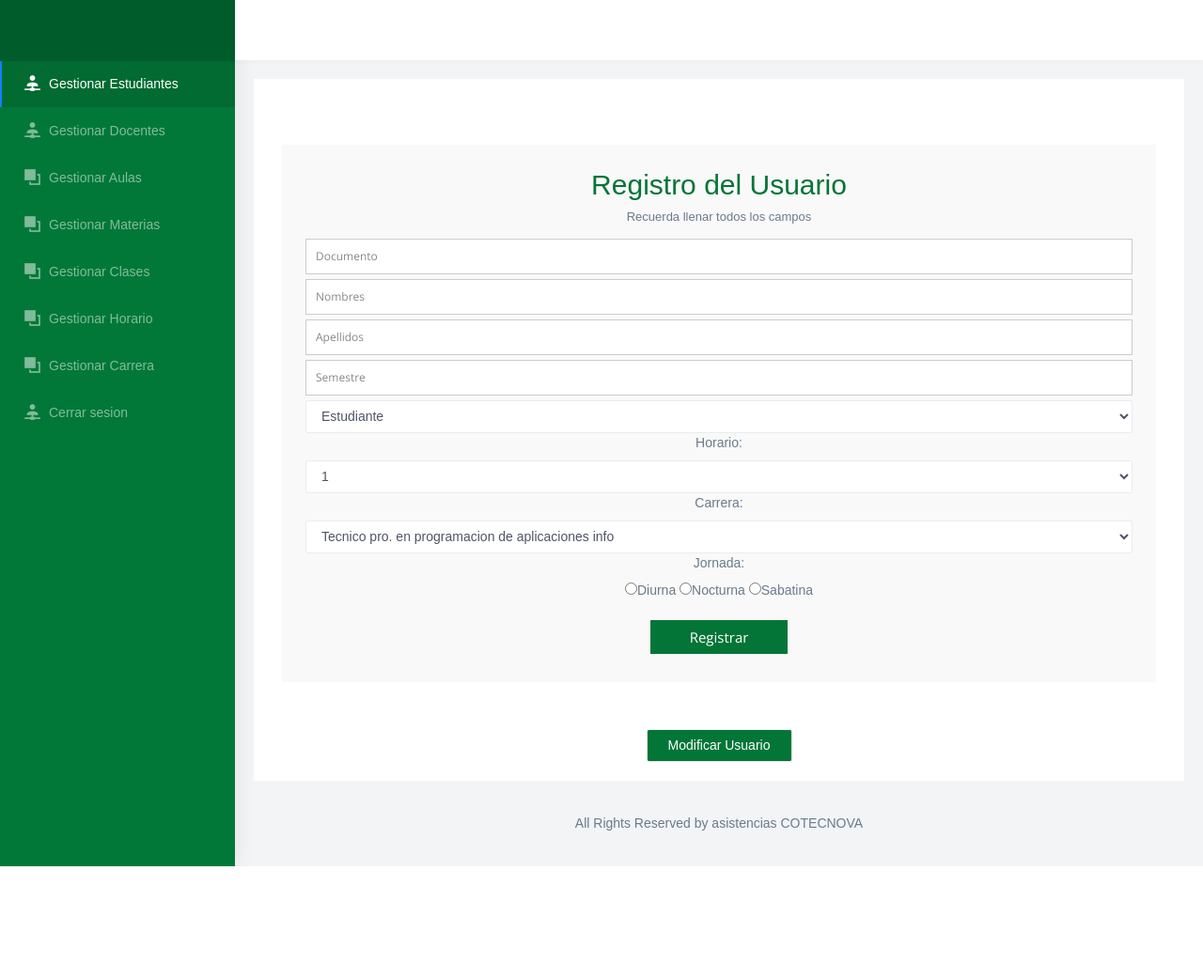
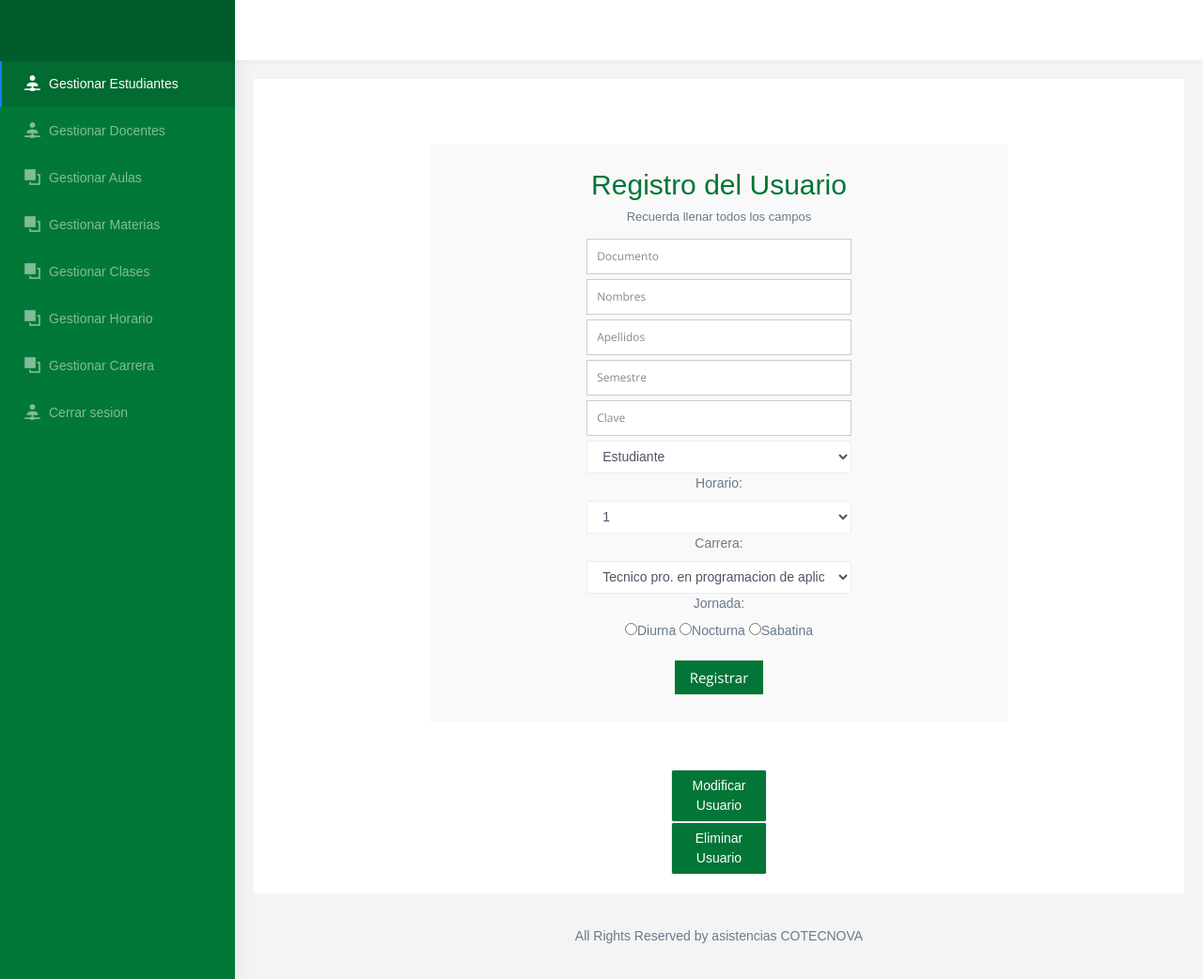
Before and after one commit to JDavidHR/tesis, a PHP site: page /registro_usuario.php in a window 1280 px wide. Shown: the whole page at 94% size. Before the commit the page ends 922 px from the top, so only its background shows below. Run offline with PHP 8.4, Linux system fonts and the light colour scheme; data comes from the database, SQL or seed files in the repository; some web fonts are replaced.

Commit message:
update files

```diff
--- a/Controlador/insertar_usuario.php
+++ b/Controlador/insertar_usuario.php
@@ -1,6 +1,6 @@
 <?php
 //condicion donde se rectifica que los campos no esten vacios y que esten definidos
-if(isset($_POST['submit']) && !empty($_POST['radiobutton']) && !empty($_POST['documento_usuario']) && !empty($_POST['nombre_usuario']) && !empty($_POST['apellido_usuario']) && !empty($_POST['tipousuario']) && !empty($_POST['horario']) && !empty($_POST['Semestre'])  && !empty($_POST['carrera']) ){
+if(isset($_POST['submit']) && !empty($_POST['radiobutton']) && !empty($_POST['documento_usuario']) && !empty($_POST['nombre_usuario']) && !empty($_POST['apellido_usuario']) && !empty($_POST['tipousuario']) && !empty($_POST['horario']) && !empty($_POST['Semestre']) && !empty($_POST['clave']) && !empty($_POST['carrera']) ){
 
         require_once '../modelo/MySQL.php';//se llama la pagina mysql.php para hacer la respectiva conexion con la BD
         //declaracion de las variables donde se almacenan los datos de los respectivos campos llenados del formulario metodo post
@@ -8,6 +8,7 @@ if(isset($_POST['submit']) && !empty($_POST['radiobutton']) && !empty($_POST['do
         $nombre=$_POST["nombre_usuario"];
         $apellido=$_POST["apellido_usuario"];
         $semestre=$_POST["Semestre"];
+        $clave=$_POST["clave"];
         $tipo=$_POST["tipousuario"];
         $horario=$_POST["horario"];
         $carrera=$_POST["carrera"];
@@ -18,7 +19,7 @@ if(isset($_POST['submit']) && !empty($_POST['radiobutton']) && !empty($_POST['do
         $mysql = new MySQL;//nuevo mysql
         $mysql->conectar();//funcion almacenada en mysql.php
         //consulta de la insercion de datos en la base de datos, donde hace las respectivas consultas
-        $sql=$mysql->efectuarConsulta("insert into asistencia.estudiante(documento,nombres,apellidos,jornada,semestre,horario_id_horario,Carrera_id_carrera,tipo_usuario_id_tipo_usuario) VALUES ('".$documento."','".$nombre."','".$apellido."','".$jornada."','".$semestre."','".$horario."','".$carrera."','".$tipo."')");
+        $sql=$mysql->efectuarConsulta("insert into asistencia.estudiante(documento,nombres,apellidos,jornada,semestre,clave,horario_id_horario,Carrera_id_carrera,tipo_usuario_id_tipo_usuario) VALUES ('".$documento."','".$nombre."','".$apellido."','".$jornada."','".$semestre."','".$clave."','".$horario."','".$carrera."','".$tipo."')");
         //condicion donde si la consulta se hace correcto
         if($sql){
             //mensaje de salida (alert) cuanod la consulta es exitosa con su respectiva redireccion de pagina
--- a/Controlador/update_estudiante.php
+++ b/Controlador/update_estudiante.php
@@ -8,6 +8,7 @@
         $nombre=$_POST["nombre_usuario"];
         $apellido=$_POST["apellido_usuario"];
         $semestre=$_POST["Semestre"];
+        $clave=$_POST["clave"];
         $tipo=$_POST["tipousuario"];
         $horario=$_POST["horario"];
         $carrera=$_POST["carrera"];
@@ -21,7 +22,7 @@
         //$sql=$mysql->efectuarConsulta("insert into asistencia.estudiante(documento,nombres,apellidos,jornada,semestre,horario_id_horario,Carrera_id_carrera,tipo_usuario_id_tipo_usuario) VALUES ('".$documento."','".$nombre."','".$apellido."','".$jornada."','".$semestre."','".$horario."','".$carrera."','".$tipo."')");
 
 
-        $sql=$mysql->efectuarConsulta("UPDATE asistencia.estudiante SET documento ='".$documento."', nombres = '".$nombre."', apellidos ='".$apellido."',jornada ='".$jornada."',semestre ='".$semestre."',horario_id_horario ='".$horario."',Carrera_id_carrera ='".$carrera."', tipo_usuario_id_tipo_usuario ='".$tipo."'  WHERE id_estudiante = ".$ides."");
+        $sql=$mysql->efectuarConsulta("UPDATE asistencia.estudiante SET documento ='".$documento."', nombres = '".$nombre."', apellidos ='".$apellido."',jornada ='".$jornada."',semestre ='".$semestre."',clave ='".$clave."',horario_id_horario ='".$horario."',Carrera_id_carrera ='".$carrera."', tipo_usuario_id_tipo_usuario ='".$tipo."'  WHERE id_estudiante = ".$ides."");
         //condicion donde si la consulta se hace correcto
         if($sql){
             //mensaje de salida (alert) cuanod la consulta es exitosa con su respectiva redireccion de pagina
--- a/registro_usuario.php
+++ b/registro_usuario.php
@@ -34,7 +34,7 @@
 <body>
   <?php
   //session_start();
-    if(!isset($_SESSION['tipousuario'])){
+  if (!isset($_SESSION['tipousuario'])) {
     //llamado del archivo mysql
     require_once 'Modelo/MySQL.php';
     //creacion de nueva "consulta"
@@ -43,7 +43,7 @@
     $mysql->conectar();
     //respectiva consulta para la seleccion de usuario
     $seleccionUsuario = $mysql->efectuarConsulta("SELECT asistencia.tipo_usuario.id_tipo_usuario, asistencia.tipo_usuario.nombre from tipo_usuario where asistencia.tipo_usuario.id_tipo_usuario = 1");
-     $seleccionhorario =$mysql->efectuarConsulta("SELECT asistencia.horario.id_horario from horario");
+    $seleccionhorario = $mysql->efectuarConsulta("SELECT asistencia.horario.id_horario from horario");
     $seleccioncarrera = $mysql->efectuarConsulta("SELECT asistencia.carrera.id_carrera, asistencia.carrera.nombre from carrera");
     //se desconecta de la base de datos
     $mysql->desconectar();
@@ -94,8 +94,7 @@
           <!-- ============================================================== -->
           <!-- Toggle which is visible on mobile only -->
           <!-- ============================================================== -->
-                    <a class="topbartoggler d-block d-md-none waves-effect waves-light" href="javascript:void(0)" data-toggle="collapse" data-target="#navbarSupportedContent"
-                        aria-controls="navbarSupportedContent" aria-expanded="false" aria-label="Toggle navigation">
+          <a class="topbartoggler d-block d-md-none waves-effect waves-light" href="javascript:void(0)" data-toggle="collapse" data-target="#navbarSupportedContent" aria-controls="navbarSupportedContent" aria-expanded="false" aria-label="Toggle navigation">
             <i class="ti-more"></i>
           </a>
         </div>
@@ -154,66 +153,69 @@
             <div class="card">
               <div class="card-body">
 
-                               <div class="container" style="text-align: center">
+                <div class="container col-md-8 col-md-offset-3" style="text-align: center">
                   <form id="contact" action="Controlador/insertar_usuario.php" method="post">
                     <h3>Registro del Usuario</h3>
                     <h4>Recuerda llenar todos los campos</h4>
                     <fieldset>
-										      <input placeholder="Documento" type="text" tabindex="1"  autofocus name="documento_usuario">
+                      <input class="col-md-6 col-md-offset-3" placeholder="Documento" type="text" tabindex="1" autofocus name="documento_usuario">
                     </fieldset>
                     <fieldset>
-										      <input placeholder="Nombres" type="text" tabindex="2" name="nombre_usuario">
+                      <input class="col-md-6 col-md-offset-3" placeholder="Nombres" type="text" tabindex="2" name="nombre_usuario">
                     </fieldset>
                     <fieldset>
-										      <input placeholder="Apellidos" type="text" tabindex="3" name="apellido_usuario">
+                      <input class="col-md-6 col-md-offset-3" placeholder="Apellidos" type="text" tabindex="3" name="apellido_usuario">
                     </fieldset>
                     <fieldset>
-                                              <input placeholder="Semestre" type="text" tabindex="4" name="Semestre">
+                      <input class="col-md-6 col-md-offset-3" placeholder="Semestre" type="text" tabindex="4" name="Semestre">
                     </fieldset>
                     <fieldset>
-										      <select class="form-control " name="tipousuario" required>
+                      <input class="col-md-6 col-md-offset-3" placeholder="Clave" type="text" tabindex="5" name="clave">
+                    </fieldset>
+                    <fieldset>
+                      <center><select class="form-control col-md-6 col-md-offset-3" name="tipousuario" required>
                         <?php
                         //ciclo while que nos sirve para traer cuales son los tipos de usuario (paciente, medico)
-								                  while ($resultado= mysqli_fetch_assoc($seleccionUsuario)){
+                        while ($resultado = mysqli_fetch_assoc($seleccionUsuario)) {
                         ?>
                           <!-- se imprimen los datos en un select segun el respectivo id o nombre -->
-								                    <option value="<?php echo $resultado['id_tipo_usuario']?>"><?php echo $resultado['nombre']?></option>
+                          <option value="<?php echo $resultado['id_tipo_usuario'] ?>"><?php echo $resultado['nombre'] ?></option>
                         <?php
                         }
                         ?>
-								              </select>
+                      </select></center>
                     </fieldset>
                     <fieldset>
                       <label>Horario: </label>
-                                            <select name="horario" class="form-control">
+                      <center><select name="horario" class="form-control col-md-6 col-md-offset-3">
                         <option value="0" disabled="">Seleccione:</option>
                         <?php
                         //se hace el recorrido de la consulta establecida en la parte superior para mostrar los datos en el respectivo select
                         while ($valores1 = mysqli_fetch_assoc($seleccionhorario)) {
                         ?>
                           <!--se traen los datos a mostrar en el select-->
-                                                    <option value="<?php echo $valores1['id_horario']?>"><?php echo $valores1['id_horario']?></option>';
+                          <option value="<?php echo $valores1['id_horario'] ?>"><?php echo $valores1['id_horario'] ?></option>';
                         <?php
                         }
                         ?>
 
-                                            </select>
+                      </select></center>
                     </fieldset>
                     <fieldset>
                       <label>Carrera: </label>
-                                            <select name="carrera" class="form-control">
+                      <center><select name="carrera" class="form-control col-md-6 col-md-offset-3">
                         <option value="0" disabled="">Seleccione:</option>
                         <?php
                         //se hace el recorrido de la consulta establecida en la parte superior para mostrar los datos en el respectivo select
                         while ($valores1 = mysqli_fetch_assoc($seleccioncarrera)) {
                         ?>
                           <!--se traen los datos a mostrar en el select-->
-                                                    <option value="<?php echo $valores1['id_carrera']?>"><?php echo $valores1['nombre']?></option>';
+                          <option value="<?php echo $valores1['id_carrera'] ?>"><?php echo $valores1['nombre'] ?></option>';
                         <?php
                         }
                         ?>
 
-                                            </select>
+                      </select></center>
                     </fieldset>
                     <fieldset>
                       <label>Jornada: </label><br>
@@ -229,6 +231,9 @@
                   </form>
                   <fieldset>
                     <center><a href="update_estudiante.php"><button name="submit" type="submit" id="contact-submit" data-submit="...Sending" class="form-control col-2" style="background-color: #037537;color: white">Modificar Usuario</button></a></center>
+                  </fieldset>
+                  <fieldset>
+                    <center><a href="#"><button name="submit" type="submit" id="contact-submit" data-submit="...Sending" class="form-control col-2" style="background-color: #037537;color: white">Eliminar Usuario</button></a></center>
                   </fieldset>
                 </div>
               </div>
--- a/update_aula2.php
+++ b/update_aula2.php
@@ -10,7 +10,7 @@
     <meta name="author" content="">
     <!-- Favicon icon -->
 
-    <title>Registro Aula</title>
+    <title>Actualizar Aula</title>
     <!-- Custom CSS -->
     <link href="css/chartist.min.css" rel="stylesheet">
     <!-- Custom CSS -->
@@ -160,7 +160,7 @@ $mysql->desconectar();//funcion llamada desde mysql.php
                            <div class="card-body">
 
                                <div class="container" style="text-align: center">
-										<form id="contact" action="Controlador/insertar_aula.php" method="post">
+										<form id="contact" action="Controlador/update_aula.php" method="post">
 										    <h3>Registro del Aula</h3>
 										    <h4>Recuerda llenar todos los campos</h4>
                                             <br>
```
Also changed, not shown: registro_aula.php (+5 -3 lines), update_estudiante2.php (+19 -13 lines). Lines whose indentation alone changed are shown as unchanged.
